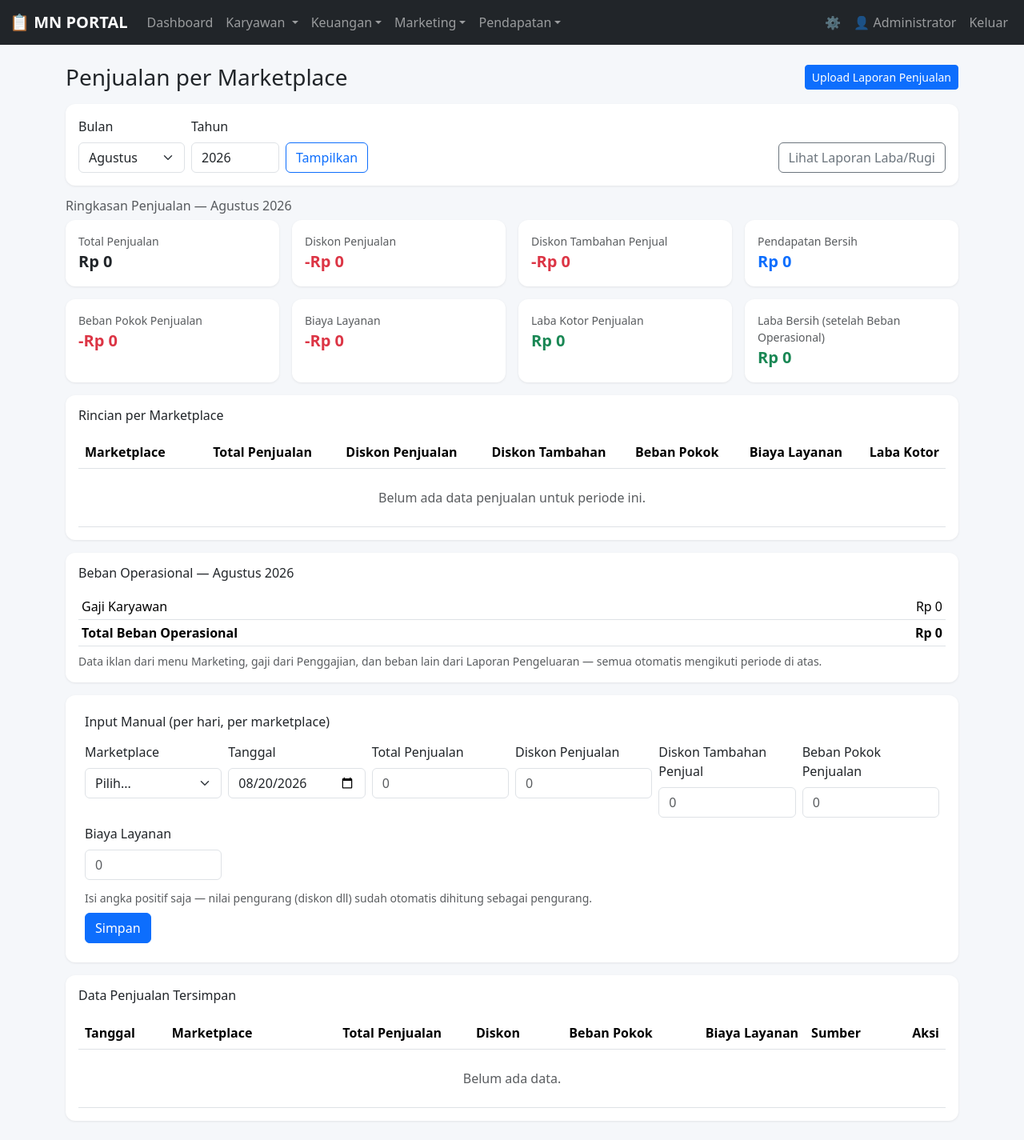
After one commit to maslahaniqab/-techpresensi, a Flask app: page /pendapatan/penjualan in a window 1280 px wide. The commit adds this page. Shown: the whole page at 80% size. Run offline with Flask 3, Linux system fonts and the light colour scheme; a user stored in the database is signed in.

Commit message:
Tambah menu Pendapatan > Penjualan per marketplace (upload & input manual)
Data penjualan (total, diskon, HPP, biaya layanan) per marketplace kini bisa
diupload dari file CSV/XLSX atau diinput manual, lengkap dengan ringkasan
beban operasional, dan otomatis terintegrasi ke Laporan Laba/Rugi.

Co-Authored-By: Claude Sonnet 5 <noreply@anthropic.com>

```diff
--- a/app.py
+++ b/app.py
@@ -41,7 +41,7 @@ from xhtml2pdf import pisa
 from models import (
     db, User, Employee, Attendance, Settings, Payroll, PengajuanIzin,
     LaporanPekerjaan, PengajuanLembur, IklanMarketplace, ProdukIklan,
-    PengeluaranOperasional, ItemLabaRugi,
+    PengeluaranOperasional, ItemLabaRugi, PenjualanMarketplace,
 )
 
 BULAN_NAMA = [
@@ -130,6 +130,15 @@ KOLOM_TARGET_PRODUK = [
     ("omzet", "Omzet Penjualan", False, ["omzet", "omset", "penjualan", "revenue", "gmv", "nilai penjualan", "sales"]),
 ]
 
+KOLOM_TARGET_PENJUALAN = [
+    ("tanggal", "Tanggal", True, ["tanggal", "date", "tgl", "periode"]),
+    ("total_penjualan", "Total Penjualan", True, ["total penjualan", "penjualan", "omzet", "sales", "gross sales", "nilai penjualan"]),
+    ("diskon_penjualan", "Diskon Penjualan", False, ["diskon penjualan", "diskon produk", "voucher", "discount"]),
+    ("diskon_tambahan_penjual", "Diskon Tambahan Penjual", False, ["diskon tambahan", "seller discount", "diskon toko", "diskon tambahan penjual"]),
+    ("beban_pokok_penjualan", "Beban Pokok Penjualan (HPP)", False, ["hpp", "beban pokok", "modal", "cost of goods", "cogs", "harga pokok"]),
+    ("biaya_layanan", "Biaya Layanan", False, ["biaya layanan", "service fee", "biaya admin", "komisi", "ongkir", "biaya jasa"]),
+]
+
 
 def tebak_kolom(headers, target_list=None):
     target_list = target_list or KOLOM_TARGET_IKLAN
@@ -1602,6 +1611,31 @@ def create_app():
             .order_by(ItemLabaRugi.id).all()
         ]
 
+        penjualan_by_mp = {}
+        for r in PenjualanMarketplace.query.filter(
+            PenjualanMarketplace.tanggal >= awal, PenjualanMarketplace.tanggal <= akhir
+        ).all():
+            agg = penjualan_by_mp.setdefault(r.marketplace, {
+                "total_penjualan": 0, "diskon_penjualan": 0, "diskon_tambahan_penjual": 0,
+                "beban_pokok_penjualan": 0, "biaya_layanan": 0,
+            })
+            agg["total_penjualan"] += r.total_penjualan or 0
+            agg["diskon_penjualan"] += r.diskon_penjualan or 0
+            agg["diskon_tambahan_penjual"] += r.diskon_tambahan_penjual or 0
+            agg["beban_pokok_penjualan"] += r.beban_pokok_penjualan or 0
+            agg["biaya_layanan"] += r.biaya_layanan or 0
+        for mp, agg in penjualan_by_mp.items():
+            if agg["total_penjualan"]:
+                pendapatan_items.append((f"Penjualan {mp}", agg["total_penjualan"]))
+            if agg["diskon_penjualan"]:
+                pendapatan_items.append((f"Diskon Penjualan {mp}", -agg["diskon_penjualan"]))
+            if agg["diskon_tambahan_penjual"]:
+                pendapatan_items.append((f"Diskon Tambahan Penjual {mp}", -agg["diskon_tambahan_penjual"]))
+            if agg["beban_pokok_penjualan"]:
+                hpp_items.append((f"Beban Pokok Penjualan {mp}", agg["beban_pokok_penjualan"]))
+            if agg["biaya_layanan"]:
+                hpp_items.append((f"Biaya Layanan {mp}", agg["biaya_layanan"]))
+
         total_pendapatan = sum(v for _, v in pendapatan_items)
         total_hpp = sum(v for _, v in hpp_items)
         laba_kotor = total_pendapatan - total_hpp
@@ -1772,6 +1806,249 @@ def create_app():
         db.session.commit()
         flash("Item dihapus.", "info")
         return redirect(url_for("laba_rugi_input", bulan=bulan, tahun=tahun))
+
+    # ---------- PENDAPATAN: PENJUALAN PER MARKETPLACE ----------
+    def proses_baris_penjualan(rows, mapping):
+        agregat = {}
+        dilewati = 0
+        contoh_gagal_tanggal = []
+        for row in rows:
+            def ambil(key):
+                idx = mapping.get(key)
+                if idx is None or idx >= len(row):
+                    return None
+                return row[idx]
+
+            tanggal_raw = ambil("tanggal")
+            tanggal = parse_tanggal_iklan(tanggal_raw)
+            if not tanggal:
+                dilewati += 1
+                if tanggal_raw not in (None, ""):
+                    nilai_str = str(tanggal_raw).strip()
+                    if nilai_str and nilai_str not in contoh_gagal_tanggal and len(contoh_gagal_tanggal) < 5:
+                        contoh_gagal_tanggal.append(nilai_str)
+                continue
+
+            if tanggal not in agregat:
+                agregat[tanggal] = {
+                    "total_penjualan": 0, "diskon_penjualan": 0, "diskon_tambahan_penjual": 0,
+                    "beban_pokok_penjualan": 0, "biaya_layanan": 0,
+                }
+            for k in ("total_penjualan", "diskon_penjualan", "diskon_tambahan_penjual",
+                      "beban_pokok_penjualan", "biaya_layanan"):
+                nilai_mentah = ambil(k)
+                if nilai_mentah is not None:
+                    agregat[tanggal][k] += parse_angka_iklan(nilai_mentah)
+
+        return agregat, dilewati, contoh_gagal_tanggal
+
+    def hitung_ringkasan_penjualan(bulan, tahun):
+        awal = date(tahun, bulan, 1)
+        akhir = date(tahun, bulan, calendar.monthrange(tahun, bulan)[1])
+        semua_data = PenjualanMarketplace.query.filter(
+            PenjualanMarketplace.tanggal >= awal, PenjualanMarketplace.tanggal <= akhir
+        ).order_by(PenjualanMarketplace.tanggal).all()
+
+        def totalkan(items):
+            return {
+                "total_penjualan": sum(d.total_penjualan or 0 for d in items),
+                "diskon_penjualan": sum(d.diskon_penjualan or 0 for d in items),
+                "diskon_tambahan_penjual": sum(d.diskon_tambahan_penjual or 0 for d in items),
+                "beban_pokok_penjualan": sum(d.beban_pokok_penjualan or 0 for d in items),
+                "biaya_layanan": sum(d.biaya_layanan or 0 for d in items),
+            }
+
+        def lengkapi(t):
+            pendapatan_bersih = t["total_penjualan"] - t["diskon_penjualan"] - t["diskon_tambahan_penjual"]
+            laba_kotor = pendapatan_bersih - t["beban_pokok_penjualan"] - t["biaya_layanan"]
+            return {**t, "pendapatan_bersih": pendapatan_bersih, "laba_kotor": laba_kotor}
+
+        total = lengkapi(totalkan(semua_data))
+        breakdown = []
+        for mp in MARKETPLACE_LIST:
+            item_mp = [d for d in semua_data if d.marketplace == mp]
+            if not item_mp:
+                continue
+            breakdown.append({"marketplace": mp, **lengkapi(totalkan(item_mp))})
+
+        return total, breakdown, semua_data
+
+    @app.route("/pendapatan/penjualan")
+    @admin_required
+    def pendapatan_penjualan_dashboard():
+        bulan = int(request.args.get("bulan", today_wib().month))
+        tahun = int(request.args.get("tahun", today_wib().year))
+
+        total, breakdown, semua_data = hitung_ringkasan_penjualan(bulan, tahun)
+        labarugi = hitung_labarugi_periode(bulan, tahun)
+
+        laba_bersih_operasional = total["laba_kotor"] - labarugi["total_beban_operasional"]
+
+        return render_template(
+            "pendapatan/penjualan_dashboard.html",
+            marketplace_list=MARKETPLACE_LIST,
+            bulan=bulan,
+            tahun=tahun,
+            total=total,
+            breakdown=breakdown,
+            data_list=list(reversed(semua_data)),
+            iklan_by_mp=labarugi["iklan_by_mp"],
+            gaji_total=labarugi["gaji_total"],
+            opex_by_kategori=labarugi["opex_by_kategori"],
+            total_beban_operasional=labarugi["total_beban_operasional"],
+            laba_bersih_operasional=laba_bersih_operasional,
+            tanggal_default=today_wib().isoformat(),
+        )
+
+    @app.route("/pendapatan/penjualan/upload", methods=["GET", "POST"])
+    @admin_required
+    def pendapatan_penjualan_upload():
+        bersihkan_tmp_iklan_lama()
+        if request.method == "POST":
+            marketplace = request.form.get("marketplace", "")
+            file = request.files.get("file")
+            if marketplace not in MARKETPLACE_LIST:
+                flash("Pilih marketplace terlebih dahulu.", "danger")
+                return redirect(url_for("pendapatan_penjualan_upload"))
+            if not file or not file.filename:
+                flash("Pilih file laporan penjualan (CSV/XLSX) terlebih dahulu.", "danger")
+                return redirect(url_for("pendapatan_penjualan_upload"))
+
+            token, headers, rows_bersih, idx_header, error = simpan_tmp_upload("penjualan", marketplace, file)
+            if error:
+                flash(error, "danger")
+                return redirect(url_for("pendapatan_penjualan_upload"))
+
+            tebakan = tebak_kolom(headers, KOLOM_TARGET_PENJUALAN)
+            return render_template(
+                "marketing/iklan_mapping.html",
+                token=token,
+                marketplace=marketplace,
+                headers=headers,
+                preview_rows=rows_bersih[:8],
+                kolom_target=KOLOM_TARGET_PENJUALAN,
+                tebakan=tebakan,
+                jumlah_baris=len(rows_bersih),
+                baris_dilewati_awal=idx_header,
+                judul="Cocokkan Kolom — Laporan Penjualan",
+                konfirmasi_url=url_for("pendapatan_penjualan_konfirmasi"),
+                upload_url=url_for("pendapatan_penjualan_upload"),
+            )
+
+        return render_template("pendapatan/penjualan_upload.html", marketplace_list=MARKETPLACE_LIST)
+
+    @app.route("/pendapatan/penjualan/konfirmasi", methods=["POST"])
+    @admin_required
+    def pendapatan_penjualan_konfirmasi():
+        token = request.form.get("token", "")
+        path_tmp = os.path.join(app.config["TMP_IKLAN_FOLDER"], f"penjualan_{token}.json")
+        if not os.path.isfile(path_tmp):
+            flash("Sesi upload sudah kedaluwarsa, silakan upload ulang file.", "danger")
+            return redirect(url_for("pendapatan_penjualan_upload"))
+
+        with open(path_tmp, "r", encoding="utf-8") as f:
+            data_tmp = json.load(f)
+
+        mapping = {}
+        for key, label, wajib, _kk in KOLOM_TARGET_PENJUALAN:
+            nilai = request.form.get(f"map_{key}", "")
+            mapping[key] = int(nilai) if nilai != "" else None
+            if wajib and mapping[key] is None:
+                flash(f"Kolom '{label}' wajib dipilih.", "danger")
+                os.remove(path_tmp)
+                return redirect(url_for("pendapatan_penjualan_upload"))
+
+        agregat, dilewati, contoh_gagal = proses_baris_penjualan(data_tmp["rows"], mapping)
+
+        if not agregat:
+            pesan = "Tidak ada baris data yang berhasil diproses — kolom 'Tanggal' yang dipilih sepertinya bukan tanggal yang valid."
+            if contoh_gagal:
+                contoh = ", ".join(f"'{c}'" for c in contoh_gagal)
+                pesan += f" Contoh nilai di kolom itu: {contoh}. Coba pilih kolom Tanggal yang lain di bawah."
+            flash(pesan, "danger")
+            tebakan_ulang = {key: (str(mapping[key]) if mapping.get(key) is not None else "") for key, *_ in KOLOM_TARGET_PENJUALAN}
+            return render_template(
+                "marketing/iklan_mapping.html",
+                token=token,
+                marketplace=data_tmp["marketplace"],
+                headers=data_tmp["headers"],
+                preview_rows=data_tmp["rows"][:8],
+                kolom_target=KOLOM_TARGET_PENJUALAN,
+                tebakan=tebakan_ulang,
+                jumlah_baris=len(data_tmp["rows"]),
+                judul="Cocokkan Kolom — Laporan Penjualan",
+                konfirmasi_url=url_for("pendapatan_penjualan_konfirmasi"),
+                upload_url=url_for("pendapatan_penjualan_upload"),
+            )
+
+        marketplace = data_tmp["marketplace"]
+        sumber_file = data_tmp.get("sumber_file", "")
+        for tanggal, nilai in agregat.items():
+            existing = PenjualanMarketplace.query.filter_by(marketplace=marketplace, tanggal=tanggal).first()
+            if not existing:
+                existing = PenjualanMarketplace(marketplace=marketplace, tanggal=tanggal)
+                db.session.add(existing)
+            existing.total_penjualan = round(nilai["total_penjualan"])
+            existing.diskon_penjualan = round(nilai["diskon_penjualan"])
+            existing.diskon_tambahan_penjual = round(nilai["diskon_tambahan_penjual"])
+            existing.beban_pokok_penjualan = round(nilai["beban_pokok_penjualan"])
+            existing.biaya_layanan = round(nilai["biaya_layanan"])
+            existing.sumber_file = sumber_file
+            existing.dibuat_pada = now_wib()
+        db.session.commit()
+        os.remove(path_tmp)
+
+        tgl_min = min(agregat.keys())
+        tgl_max = max(agregat.keys())
+        pesan = f"Berhasil impor {len(agregat)} hari data penjualan {marketplace} ({tgl_min.strftime('%d/%m/%Y')} - {tgl_max.strftime('%d/%m/%Y')})."
+        if dilewati:
+            pesan += f" {dilewati} baris dilewati karena tanggal tidak terbaca."
+            if contoh_gagal:
+                pesan += " Contoh: " + ", ".join(f"'{c}'" for c in contoh_gagal) + "."
+        flash(pesan, "success")
+
+        return redirect(url_for("pendapatan_penjualan_dashboard", bulan=tgl_min.month, tahun=tgl_min.year))
+
+    @app.route("/pendapatan/penjualan/manual", methods=["POST"])
+    @admin_required
+    def pendapatan_penjualan_manual():
+        marketplace = request.form.get("marketplace", "")
+        try:
+            tanggal = datetime.strptime(request.form.get("tanggal", ""), "%Y-%m-%d").date()
+        except ValueError:
+            tanggal = None
+
+        if marketplace not in MARKETPLACE_LIST or not tanggal:
+            flash("Marketplace dan tanggal wajib diisi dengan benar.", "danger")
+            return redirect(url_for("pendapatan_penjualan_dashboard"))
+
+        existing = PenjualanMarketplace.query.filter_by(marketplace=marketplace, tanggal=tanggal).first()
+        if not existing:
+            existing = PenjualanMarketplace(marketplace=marketplace, tanggal=tanggal)
+            db.session.add(existing)
+        existing.total_penjualan = round(parse_angka_iklan(request.form.get("total_penjualan", "0")))
+        existing.diskon_penjualan = round(parse_angka_iklan(request.form.get("diskon_penjualan", "0")))
+        existing.diskon_tambahan_penjual = round(parse_angka_iklan(request.form.get("diskon_tambahan_penjual", "0")))
+        existing.beban_pokok_penjualan = round(parse_angka_iklan(request.form.get("beban_pokok_penjualan", "0")))
+        existing.biaya_layanan = round(parse_angka_iklan(request.form.get("biaya_layanan", "0")))
+        existing.sumber_file = "Input manual"
+        existing.dibuat_pada = now_wib()
+        db.session.commit()
+        flash(f"Data penjualan {marketplace} tanggal {tanggal.strftime('%d/%m/%Y')} berhasil disimpan.", "success")
+        return redirect(url_for("pendapatan_penjualan_dashboard", bulan=tanggal.month, tahun=tanggal.year))
+
+    @app.route("/pendapatan/penjualan/hapus/<int:pid>", methods=["POST"])
+    @admin_required
+    def pendapatan_penjualan_hapus(pid):
+        data = db.session.get(PenjualanMarketplace, pid)
+        if data:
+            bulan, tahun = data.tanggal.month, data.tanggal.year
+            db.session.delete(data)
+            db.session.commit()
+            flash("Data penjualan berhasil dihapus.", "success")
+            return redirect(url_for("pendapatan_penjualan_dashboard", bulan=bulan, tahun=tahun))
+        flash("Data tidak ditemukan.", "danger")
+        return redirect(url_for("pendapatan_penjualan_dashboard"))
 
     # ---------- PENGATURAN ----------
     @app.route("/pengaturan", methods=["GET", "POST"])
--- a/templates/base.html
+++ b/templates/base.html
@@ -70,6 +70,12 @@
             <li><a class="dropdown-item" href="{{ url_for('marketing_proyeksi') }}">Proyeksi Budget Iklan</a></li>
           </ul>
         </li>
+        <li class="nav-item dropdown">
+          <a class="nav-link dropdown-toggle" href="#" role="button" data-bs-toggle="dropdown">Pendapatan</a>
+          <ul class="dropdown-menu">
+            <li><a class="dropdown-item" href="{{ url_for('pendapatan_penjualan_dashboard') }}">Penjualan</a></li>
+          </ul>
+        </li>
       </ul>
       <ul class="navbar-nav align-items-lg-center">
         <li class="nav-item"><a class="nav-link" href="{{ url_for('pengaturan') }}" title="Pengaturan">⚙️</a></li>
--- /dev/null
+++ b/templates/pendapatan/penjualan_dashboard.html
@@ -0,0 +1,234 @@
+{% extends "base.html" %}
+{% block title %}Penjualan per Marketplace{% endblock %}
+{% block content %}
+<div class="d-flex justify-content-between align-items-center mb-3">
+  <h3 class="mb-0">Penjualan per Marketplace</h3>
+  <a href="{{ url_for('pendapatan_penjualan_upload') }}" class="btn btn-primary btn-sm">Upload Laporan Penjualan</a>
+</div>
+
+<div class="card p-3 mb-3">
+  <form method="get" class="row g-2 align-items-end">
+    <div class="col-auto">
+      <label class="form-label">Bulan</label>
+      <select name="bulan" class="form-select">
+        {% for i in range(1, 13) %}
+        <option value="{{ i }}" {{ 'selected' if i == bulan else '' }}>{{ bulan_nama_list[i] }}</option>
+        {% endfor %}
+      </select>
+    </div>
+    <div class="col-auto">
+      <label class="form-label">Tahun</label>
+      <input type="number" name="tahun" class="form-control" value="{{ tahun }}" style="width: 110px;">
+    </div>
+    <div class="col-auto">
+      <button type="submit" class="btn btn-outline-primary">Tampilkan</button>
+    </div>
+    <div class="col-auto ms-auto">
+      <a href="{{ url_for('laba_rugi', dari_bulan=bulan, dari_tahun=tahun, sampai_bulan=bulan, sampai_tahun=tahun) }}" class="btn btn-outline-secondary">Lihat Laporan Laba/Rugi</a>
+    </div>
+  </form>
+</div>
+
+<h6 class="text-muted mb-2">Ringkasan Penjualan — {{ bulan_nama_list[bulan] }} {{ tahun }}</h6>
+<div class="row g-3 mb-3">
+  <div class="col-6 col-md-3">
+    <div class="card p-3 h-100">
+      <div class="text-muted small">Total Penjualan</div>
+      <div class="fs-5 fw-bold">{{ total.total_penjualan | rupiah }}</div>
+    </div>
+  </div>
+  <div class="col-6 col-md-3">
+    <div class="card p-3 h-100">
+      <div class="text-muted small">Diskon Penjualan</div>
+      <div class="fs-5 fw-bold text-danger">-{{ total.diskon_penjualan | rupiah }}</div>
+    </div>
+  </div>
+  <div class="col-6 col-md-3">
+    <div class="card p-3 h-100">
+      <div class="text-muted small">Diskon Tambahan Penjual</div>
+      <div class="fs-5 fw-bold text-danger">-{{ total.diskon_tambahan_penjual | rupiah }}</div>
+    </div>
+  </div>
+  <div class="col-6 col-md-3">
+    <div class="card p-3 h-100">
+      <div class="text-muted small">Pendapatan Bersih</div>
+      <div class="fs-5 fw-bold text-primary">{{ total.pendapatan_bersih | rupiah }}</div>
+    </div>
+  </div>
+  <div class="col-6 col-md-3">
+    <div class="card p-3 h-100">
+      <div class="text-muted small">Beban Pokok Penjualan</div>
+      <div class="fs-5 fw-bold text-danger">-{{ total.beban_pokok_penjualan | rupiah }}</div>
+    </div>
+  </div>
+  <div class="col-6 col-md-3">
+    <div class="card p-3 h-100">
+      <div class="text-muted small">Biaya Layanan</div>
+      <div class="fs-5 fw-bold text-danger">-{{ total.biaya_layanan | rupiah }}</div>
+    </div>
+  </div>
+  <div class="col-6 col-md-3">
+    <div class="card p-3 h-100">
+      <div class="text-muted small">Laba Kotor Penjualan</div>
+      <div class="fs-5 fw-bold text-success">{{ total.laba_kotor | rupiah }}</div>
+    </div>
+  </div>
+  <div class="col-6 col-md-3">
+    <div class="card p-3 h-100 {{ 'border border-danger' if laba_bersih_operasional < 0 else '' }}">
+      <div class="text-muted small">Laba Bersih (setelah Beban Operasional)</div>
+      <div class="fs-5 fw-bold {{ 'text-danger' if laba_bersih_operasional < 0 else 'text-success' }}">{{ laba_bersih_operasional | rupiah }}</div>
+    </div>
+  </div>
+</div>
+
+<div class="card p-3 mb-3">
+  <h6 class="mb-3">Rincian per Marketplace</h6>
+  <div class="table-responsive">
+    <table class="table table-hover align-middle mb-0">
+      <thead>
+        <tr>
+          <th>Marketplace</th>
+          <th class="text-end">Total Penjualan</th>
+          <th class="text-end">Diskon Penjualan</th>
+          <th class="text-end">Diskon Tambahan</th>
+          <th class="text-end">Beban Pokok</th>
+          <th class="text-end">Biaya Layanan</th>
+          <th class="text-end">Laba Kotor</th>
+        </tr>
+      </thead>
+      <tbody>
+        {% for b in breakdown %}
+        <tr>
+          <td>{{ b.marketplace }}</td>
+          <td class="text-end">{{ b.total_penjualan | rupiah }}</td>
+          <td class="text-end">-{{ b.diskon_penjualan | rupiah }}</td>
+          <td class="text-end">-{{ b.diskon_tambahan_penjual | rupiah }}</td>
+          <td class="text-end">-{{ b.beban_pokok_penjualan | rupiah }}</td>
+          <td class="text-end">-{{ b.biaya_layanan | rupiah }}</td>
+          <td class="text-end fw-bold">{{ b.laba_kotor | rupiah }}</td>
+        </tr>
+        {% else %}
+        <tr><td colspan="7" class="text-center text-muted py-4">Belum ada data penjualan untuk periode ini.</td></tr>
+        {% endfor %}
+      </tbody>
+    </table>
+  </div>
+</div>
+
+<div class="card p-3 mb-3">
+  <h6 class="mb-3">Beban Operasional — {{ bulan_nama_list[bulan] }} {{ tahun }}</h6>
+  <div class="table-responsive">
+    <table class="table table-sm align-middle mb-0">
+      <tbody>
+        {% for mp, biaya in iklan_by_mp.items() %}
+        <tr>
+          <td>Iklan {{ mp }}</td>
+          <td class="text-end">{{ biaya | rupiah }}</td>
+        </tr>
+        {% endfor %}
+        <tr>
+          <td>Gaji Karyawan</td>
+          <td class="text-end">{{ gaji_total | rupiah }}</td>
+        </tr>
+        {% for kategori, jumlah in opex_by_kategori.items() %}
+        <tr>
+          <td>{{ kategori }}</td>
+          <td class="text-end">{{ jumlah | rupiah }}</td>
+        </tr>
+        {% endfor %}
+      </tbody>
+      <tfoot>
+        <tr class="fw-bold">
+          <td>Total Beban Operasional</td>
+          <td class="text-end">{{ total_beban_operasional | rupiah }}</td>
+        </tr>
+      </tfoot>
+    </table>
+  </div>
+  <div class="form-text mt-2">Data iklan dari menu Marketing, gaji dari Penggajian, dan beban lain dari Laporan Pengeluaran — semua otomatis mengikuti periode di atas.</div>
+</div>
+
+<div class="card p-4 mb-3">
+  <h6 class="mb-3">Input Manual (per hari, per marketplace)</h6>
+  <form method="post" action="{{ url_for('pendapatan_penjualan_manual') }}" class="row g-2">
+    <div class="col-md-2">
+      <label class="form-label">Marketplace</label>
+      <select name="marketplace" class="form-select" required>
+        <option value="" disabled selected>Pilih...</option>
+        {% for mp in marketplace_list %}
+        <option value="{{ mp }}">{{ mp }}</option>
+        {% endfor %}
+      </select>
+    </div>
+    <div class="col-md-2">
+      <label class="form-label">Tanggal</label>
+      <input type="date" name="tanggal" class="form-control" value="{{ tanggal_default }}" required>
+    </div>
+    <div class="col-md-2">
+      <label class="form-label">Total Penjualan</label>
+      <input type="number" name="total_penjualan" class="form-control" placeholder="0">
+    </div>
+    <div class="col-md-2">
+      <label class="form-label">Diskon Penjualan</label>
+      <input type="number" name="diskon_penjualan" class="form-control" placeholder="0">
+    </div>
+    <div class="col-md-2">
+      <label class="form-label">Diskon Tambahan Penjual</label>
+      <input type="number" name="diskon_tambahan_penjual" class="form-control" placeholder="0">
+    </div>
+    <div class="col-md-2">
+      <label class="form-label">Beban Pokok Penjualan</label>
+      <input type="number" name="beban_pokok_penjualan" class="form-control" placeholder="0">
+    </div>
+    <div class="col-md-2">
+      <label class="form-label">Biaya Layanan</label>
+      <input type="number" name="biaya_layanan" class="form-control" placeholder="0">
+    </div>
+    <div class="col-12">
+      <div class="form-text mb-2">Isi angka positif saja — nilai pengurang (diskon dll) sudah otomatis dihitung sebagai pengurang.</div>
+      <button type="submit" class="btn btn-primary">Simpan</button>
+    </div>
+  </form>
+</div>
+
+<div class="card p-3">
+  <h6 class="mb-3">Data Penjualan Tersimpan</h6>
+  <div class="table-responsive">
+    <table class="table table-hover align-middle mb-0">
+      <thead>
+        <tr>
+          <th>Tanggal</th>
+          <th>Marketplace</th>
+          <th class="text-end">Total Penjualan</th>
+          <th class="text-end">Diskon</th>
+          <th class="text-end">Beban Pokok</th>
+          <th class="text-end">Biaya Layanan</th>
+          <th>Sumber</th>
+          <th class="text-end">Aksi</th>
+        </tr>
+      </thead>
+      <tbody>
+        {% for d in data_list %}
+        <tr>
+          <td>{{ d.tanggal.strftime('%d-%m-%Y') }}</td>
+          <td>{{ d.marketplace }}</td>
+          <td class="text-end">{{ d.total_penjualan | rupiah }}</td>
+          <td class="text-end">-{{ (d.diskon_penjualan + d.diskon_tambahan_penjual) | rupiah }}</td>
+          <td class="text-end">-{{ d.beban_pokok_penjualan | rupiah }}</td>
+          <td class="text-end">-{{ d.biaya_layanan | rupiah }}</td>
+          <td class="small text-muted">{{ d.sumber_file or '-' }}</td>
+          <td class="text-end">
+            <form method="post" action="{{ url_for('pendapatan_penjualan_hapus', pid=d.id) }}" class="d-inline"
+                  onsubmit="return confirm('Hapus data penjualan ini?');">
+              <button type="submit" class="btn btn-sm btn-outline-danger">Hapus</button>
+            </form>
+          </td>
+        </tr>
+        {% else %}
+        <tr><td colspan="8" class="text-center text-muted py-4">Belum ada data.</td></tr>
+        {% endfor %}
+      </tbody>
+    </table>
+  </div>
+</div>
+{% endblock %}
```
Also changed, not shown: models.py (+17 -0 lines), templates/pendapatan/penjualan_upload.html (added, +33 -0 lines).
